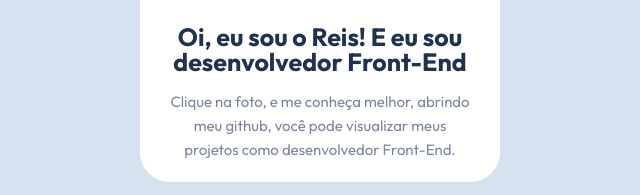
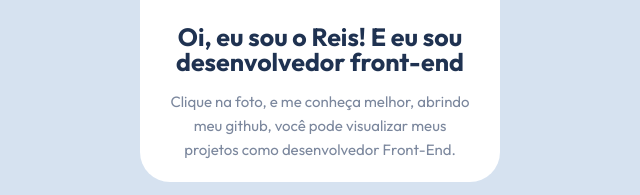
Before and after one commit to reis-bits/projeto-card, a plain HTML site: page index.html in a window 1280 px wide. Shown: the part 472-667 px from the top of the page, 320-960 px from the left. Drawn offline with Linux system fonts and the light colour scheme.

Commit message:
small changes in html doc

```diff
--- a/index.html
+++ b/index.html
@@ -18,7 +18,7 @@
 
       <div class="texto">
         <h2>Oi, eu sou o Reis!
-          E eu sou desenvolvedor Front-End
+          E eu sou desenvolvedor front-end
         </h2>
         <p>Clique na foto, e me conheça melhor, abrindo meu github, você pode visualizar meus projetos como desenvolvedor Front-End.</p>
       </div>
```
